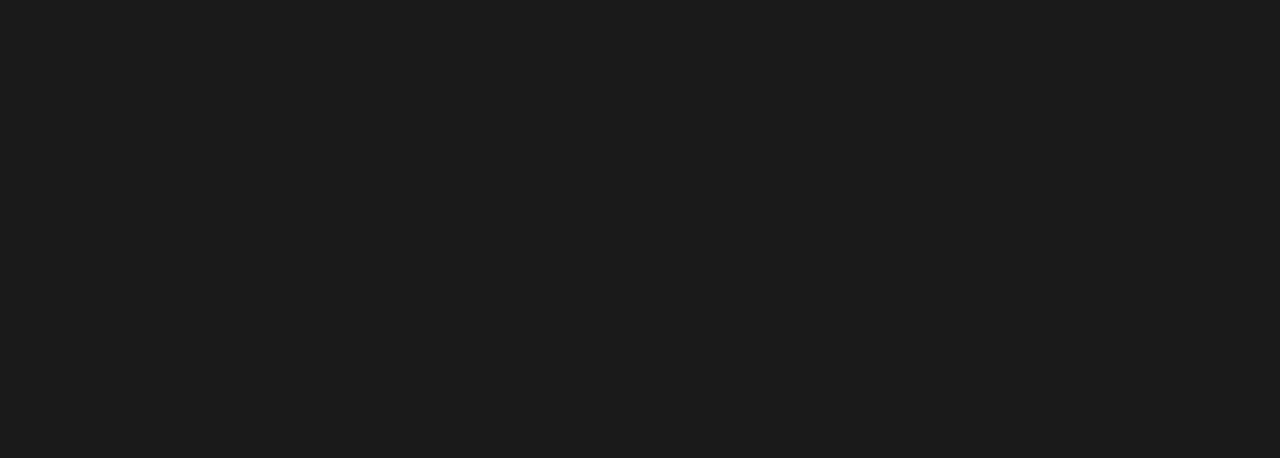
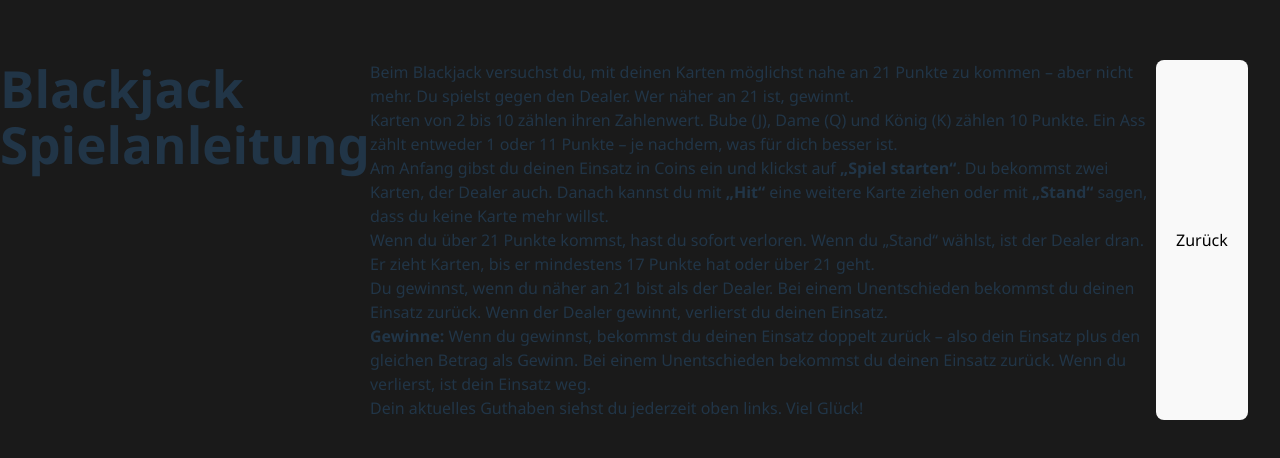
Before and after one commit to Cyril234/Casino, a React (Vite) app in the folder Documents/Module/Casino/casino-frontend/: page /gameoverview/blackjack/info in a window 1280 px wide. Before the commit this address had no page. Shown: the part 160-618 px from the top of the page. Built offline with nearby package versions, Linux system fonts and the light colour scheme.

Commit message:
Informationscomponent for blackjack.

```diff
--- a/Documents/Module/Casino/casino-frontend/src/App.tsx
+++ b/Documents/Module/Casino/casino-frontend/src/App.tsx
@@ -12,6 +12,7 @@ import CreateAvatar from './components/register/CreateAvatar'
 import Logout from './components/logout/Logout'
 import EditProfile from './components/editProfile/EditProfile'
 import Settings from './components/Settings'
+import BlackJackInfo from './components/gameinformations/BlackjackInfo'
 
 function App() {
 
@@ -30,6 +31,7 @@ function App() {
         <Route path='/logout' element={<Logout />} />
         <Route path='/edit-profile' element={<EditProfile />} />
         <Route path='/settings' element={<Settings />} />
+        <Route path='/gameoverview/blackjack/info' element={<BlackJackInfo />} />
       </Routes>
     </>
   )
--- a/Documents/Module/Casino/casino-frontend/src/components/Games/BlackJack.tsx
+++ b/Documents/Module/Casino/casino-frontend/src/components/Games/BlackJack.tsx
@@ -5,6 +5,7 @@ import coinImg from "../../../public/pokergeld.png";
 
 import tableImage from "../../assets/TableBlackJack/table.png";
 import { useNavigate } from "react-router";
+import { MdInfo } from "react-icons/md";
 
 
 // 1) Alle Kartenbilder synchron laden
@@ -330,6 +331,7 @@ export default function BlackJackGame() {
       {/* Guthaben */}
       <div className="balance-area">
         <button onClick={() => navigate("/gameoverview")}>Zurück</button>
+        <button onClick={() => navigate("/gameoverview/blackjack/info")}><MdInfo /></button>
 
         Dein Guthaben: <strong>{coinsBalance} </strong>
         <img src={coinImg} alt="Münze" className="coin-small" />
--- a/Documents/Module/Casino/casino-frontend/src/components/Gamesoverview.tsx
+++ b/Documents/Module/Casino/casino-frontend/src/components/Gamesoverview.tsx
@@ -15,6 +15,8 @@ export default function Gameoverview() {
   const [posXOrange, setPosXOrange] = useState(2000);
   const [posYOrange, setPosYOrange] = useState(2000);
   const [username, setUsername] = useState<String>("");
+  const [volume, setVolume] = useState(0);
+  const [soundstatus, setSoundstatus] = useState(false);
   const [coins, setCoins] = useState<Number>(0);
   const [lastKey, setLastKey] = useState<string | null>(null);
   const [open, setOpen] = useState(false);
@@ -42,6 +44,8 @@ export default function Gameoverview() {
         const data = await response.json();
         setUsername(data.username);
         setCoins(data.coins);
+        setVolume(data.volume);
+        setSoundstatus(data.soundstatus);
       } catch (err) {
         console.error(err);
       }
--- a/Documents/Module/Casino/casino-frontend/src/components/Settings.tsx
+++ b/Documents/Module/Casino/casino-frontend/src/components/Settings.tsx
@@ -101,6 +101,7 @@ export default function Settings() {
                 <span>{sound ? "An" : "Aus"}</span>
 
                 <button type="submit">Einstellungen speichern</button>
+                <button onClick={() => navigate("/gameoverview")}>Abbrechen</button>
             </form>
         </>
     );
--- /dev/null
+++ b/Documents/Module/Casino/casino-frontend/src/components/gameinformations/BlackjackInfo.tsx
@@ -0,0 +1,35 @@
+import { useNavigate } from "react-router";
+
+export default function BlackJackInfo() {
+
+    const navigate = useNavigate();
+    return (
+        <>
+            <h1>Blackjack Spielanleitung</h1>
+            <div>
+                <p>
+                    Beim Blackjack versuchst du, mit deinen Karten möglichst nahe an 21 Punkte zu kommen – aber nicht mehr. Du spielst gegen den Dealer. Wer näher an 21 ist, gewinnt.
+                </p>
+                <p>
+                    Karten von 2 bis 10 zählen ihren Zahlenwert. Bube (J), Dame (Q) und König (K) zählen 10 Punkte. Ein Ass zählt entweder 1 oder 11 Punkte – je nachdem, was für dich besser ist.
+                </p>
+                <p>
+                    Am Anfang gibst du deinen Einsatz in Coins ein und klickst auf <strong>„Spiel starten“</strong>. Du bekommst zwei Karten, der Dealer auch. Danach kannst du mit <strong>„Hit“</strong> eine weitere Karte ziehen oder mit <strong>„Stand“</strong> sagen, dass du keine Karte mehr willst.
+                </p>
+                <p>
+                    Wenn du über 21 Punkte kommst, hast du sofort verloren. Wenn du „Stand“ wählst, ist der Dealer dran. Er zieht Karten, bis er mindestens 17 Punkte hat oder über 21 geht.
+                </p>
+                <p>
+                    Du gewinnst, wenn du näher an 21 bist als der Dealer. Bei einem Unentschieden bekommst du deinen Einsatz zurück. Wenn der Dealer gewinnt, verlierst du deinen Einsatz.
+                </p>
+                <p>
+                    <strong>Gewinne:</strong> Wenn du gewinnst, bekommst du deinen Einsatz doppelt zurück – also dein Einsatz plus den gleichen Betrag als Gewinn. Bei einem Unentschieden bekommst du deinen Einsatz zurück. Wenn du verlierst, ist dein Einsatz weg.
+                </p>
+                <p>
+                    Dein aktuelles Guthaben siehst du jederzeit oben links. Viel Glück!
+                </p>
+            </div>
+            <button onClick={() => navigate("/gameoverview/blackjack")}>Zurück</button>
+        </>
+    );
+}
--- a/Documents/Module/Casino/casino-frontend/src/components/login/Loginoverview.tsx
+++ b/Documents/Module/Casino/casino-frontend/src/components/login/Loginoverview.tsx
@@ -11,9 +11,9 @@ export default function Loginoverview() {
     const goToGuest = () => navigate('/login-as-guest');
     const goToRegister = () => navigate('/register');
 
-        // Badge-Scan Callback
-        const handleBadgeScan = useCallback((scan: string) => {}, []);
-        useBadgeScanner(handleBadgeScan);
+    // Badge-Scan Callback
+    const handleBadgeScan = useCallback((scan: string) => { }, []);
+    useBadgeScanner(handleBadgeScan);
 
     if (sessionStorage.getItem("authToken")) {
         sessionStorage.removeItem("authToken");
```
Also changed, not shown: 1 other file (tests, documents, lock files or other folders).
